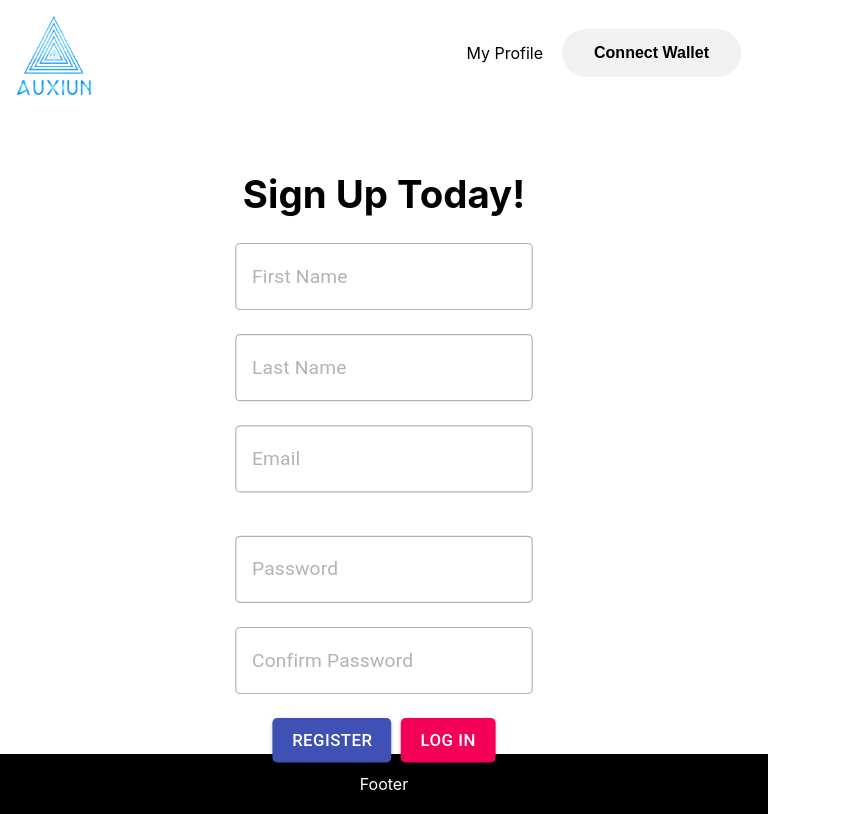
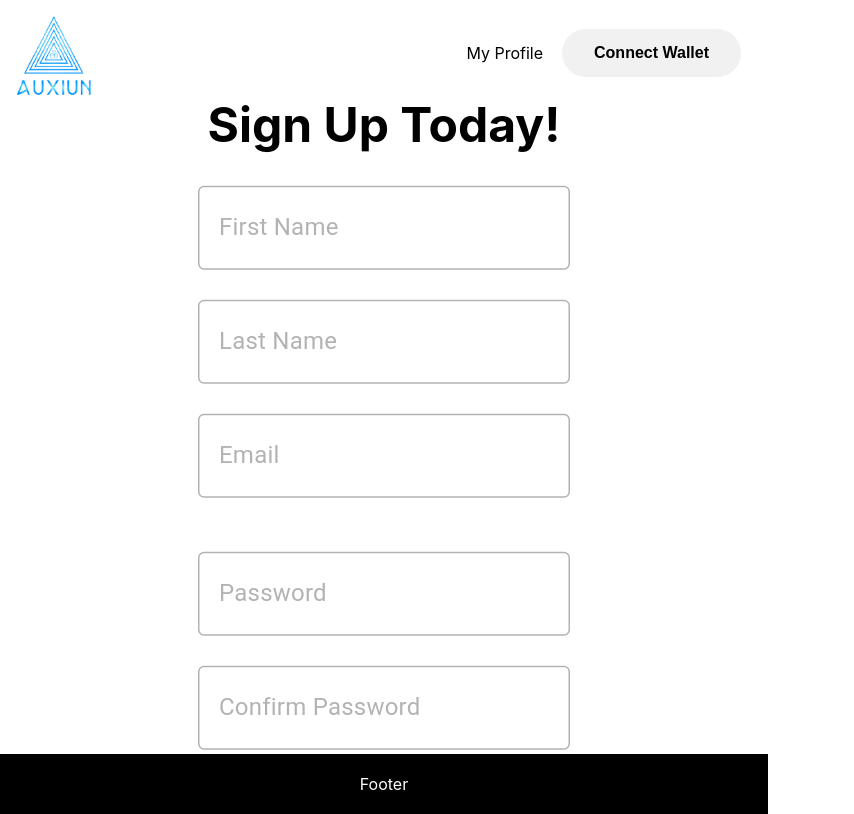
Before and after one commit to seantan1/Auxiun-webpage, a React (Create React App) app: page /register in a window 768 px wide. Shown: the whole page, 854 px wide, since content can reach past the window. Built offline with nearby package versions, Linux system fonts and the light colour scheme.

Commit message:
fixed overflow and scaling issues

```diff
--- a/src/components/register-components/css/Register.css
+++ b/src/components/register-components/css/Register.css
@@ -1,15 +1,15 @@
 .register-page {
-    /* remove this padding later */
-    padding-top: 200px;
+  /* remove this padding later */
+  padding-top: 200px;
+  overflow-x: hidden !important;
 }
 
 .content {
-    text-align: center;
-
+  text-align: center;
 }
 
-@media only screen and (max-width: 1024px) {
-    .content {
-        transform: scale(1.2);
-    }
+@media only screen and (max-width: 1024px) and (min-width: 500px) {
+  .content {
+    transform: scale(1.5);
+  }
 }
```
